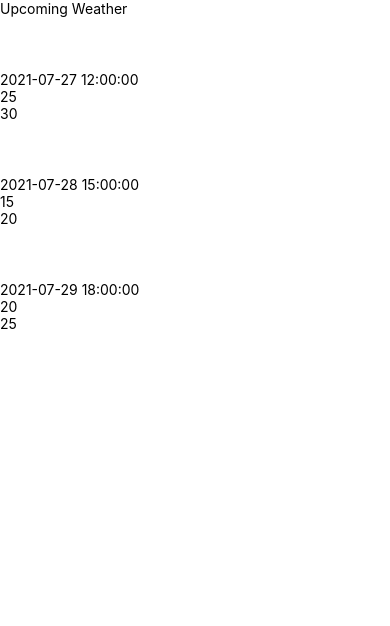
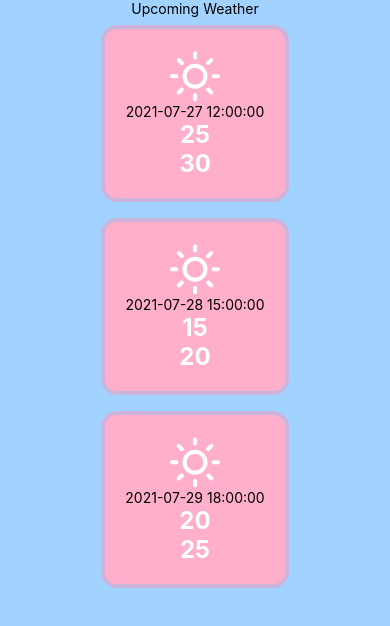
Before and after one commit to Lambersonistaken/ReactNativeCourse, a React Native app in the folder WeatherApp/: screen / in a window 390 px wide. Shown: the top 626 px of the page. Built offline with nearby package versions, Linux system fonts and the light colour scheme.

Commit message:
styling the component

```diff
--- a/WeatherApp/App.js
+++ b/WeatherApp/App.js
@@ -2,11 +2,13 @@ import React from "react";
 import { View, StyleSheet } from "react-native";
 import CurrentWeather from "./src/components/CurrentWeather";
 import UpcomingWeather from "./src/components/UpcomingWeather";
+import { StatusBar } from "expo-status-bar";
 
 function App() {
   return (
     <View style={styles.container}>
       <UpcomingWeather />
+      <StatusBar style="auto" />
     </View>
   );
 }
--- a/WeatherApp/src/components/UpcomingWeather.jsx
+++ b/WeatherApp/src/components/UpcomingWeather.jsx
@@ -1,5 +1,12 @@
 import React from "react";
-import { SafeAreaView, View, StyleSheet, Text, FlatList } from "react-native";
+import {
+  SafeAreaView,
+  View,
+  StyleSheet,
+  Text,
+  FlatList,
+  StatusBar,
+} from "react-native";
 import { Feather } from "@expo/vector-icons";
 
 const DATA = [
@@ -44,11 +51,11 @@ const DATA = [
 const Item = (props) => {
   const { dt_txt, min, max, condition } = props;
   return (
-    <View>
+    <View style={styles.item}>
       <Feather name="sun" size={50} color="white" />
       <Text>{dt_txt}</Text>
-      <Text>{min}</Text>
-      <Text>{max}</Text>
+      <Text style={styles.temp}>{min}</Text>
+      <Text style={styles.temp}>{max}</Text>
     </View>
   );
 };
@@ -79,6 +86,26 @@ function UpcomingWeather() {
 const styles = StyleSheet.create({
   container: {
     flex: 1,
+    alignItems: "center",
+    marginTop: StatusBar.currentHeight || 0,
+    backgroundColor: "#a2d2ff",
+  },
+  item: {
+    backgroundColor: "#ffafcc",
+    padding: 20,
+    marginVertical: 8,
+    marginHorizontal: 16,
+    flexDirection: "column",
+    alignItems: "center",
+    justifyContent: "space-around",
+    borderRadius: 16,
+    borderWidth: 4,
+    borderColor: "#cdb4db",
+  },
+  temp: {
+    fontSize: 24,
+    fontWeight: "bold",
+    color: "#fff",
   },
 });
 
```
